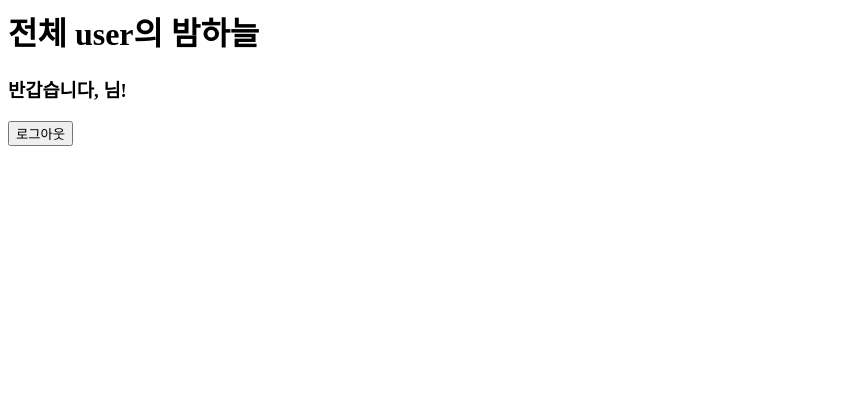
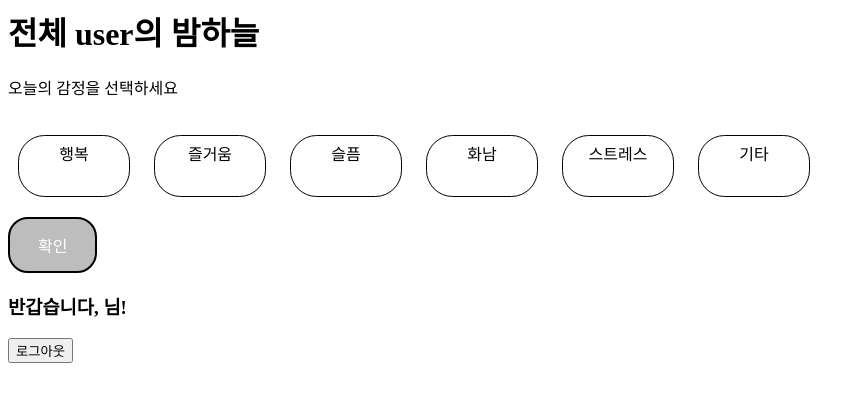
Before and after one commit to ebbbi/NightSky, a Django app: page /main/ in a window 1280 px wide. Shown: the top 402 px of the page, without its empty margins (0-865 px from the left). Run offline with Django 3.2, Linux system fonts and the light colour scheme.

Commit message:
just for emotion button/ not connecting url

```diff
--- a/NightSky/main/templates/main/main.html
+++ b/NightSky/main/templates/main/main.html
@@ -1,4 +1,110 @@
+<html>
+<head>
+
+<style>
+
+.content label{
+    cursor: pointer;
+}
+.content label input{/*remove radio check*/
+    display: none;
+}
+.content label span{
+    position: relative;
+    display: inline-block;
+    margin: 20px 10px;
+    padding: 5px;
+    width: 100px;
+    height:50px;
+    border: 1px solid black;
+    border-radius: 20pt;
+    text-align:center;
+}
+.content label input:checked~span{
+    border: 1px solid #008eff;
+    background: yellow;
+
+}
+.happy:hover{
+    background: #2efe64;
+}
+.funny:hover{
+    background: #2eccfa;
+}
+.sad:hover{
+    background: #d8d8d8;
+}
+.angry:hover{
+    background: #fe2e2e;
+}
+.stress:hover{
+    background: #bf00ff;
+}
+.guitar:hover{
+    background: #f7d358;
+}
+.btn {
+  border: 2px solid black;
+  background-color: white;
+  color: black;
+  padding: 14px 28px;
+  font-size: 16px;
+}
+.certain{
+    cursor:pointer;
+    color:white;
+    background-color:#bdbdbd;
+    border-radius:15pt;
+}
+.certain:hover{
+    background:#848484;
+}
+</style>
+</head>
+<body>
 <h1>전체 user의 밤하늘</h1>
+<p>오늘의 감정을 선택하세요</p>
+    <div class="content">
+        <form action="{% url 'emotion' %}" method="POST">{% csrf_token %}
+            <label>
+                <input type="radio" name="emo" value="행복" required>
+                <span class="happy">행복</span>
+            </label>
+            <label>
+                <input type="radio" name="emo" value="즐거움" required>
+                <span class="funny">즐거움</span>
+            </label>
+            <label>
+                <input type="radio" name="emo" value="슬픔" required>
+                <span class="sad">슬픔</span>
+            </label>
+            <label>
+                <input type="radio" name="emo" value="화남" required>
+                <span class="angry">화남</span>
+            </label>
+            <label>
+                <input type="radio" name="emo" value="스트레스" required>
+                <span class="stress">스트레스</span>
+            </label>
+            <label>
+                <input type="radio" name="emo" value="기타" required>
+                <span class="guitar">기타</span>
+            </label>
+
+            <br>
+            <button type="submit" class="btn certain">확인</button>
+
+        </form>
+    </div>
+
+
+
+
+
 
 <h3>반갑습니다, {{user.username}}님!</h3>
+
 <button type="button" onclick="location.href='{% url 'logout' %}'">로그아웃</button>
+
+</body>
+</html>
```
